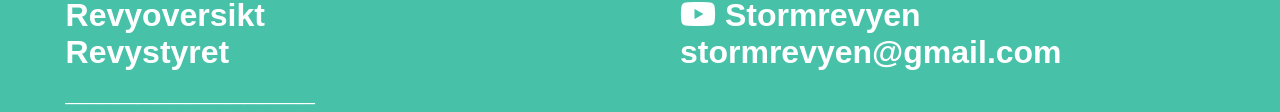
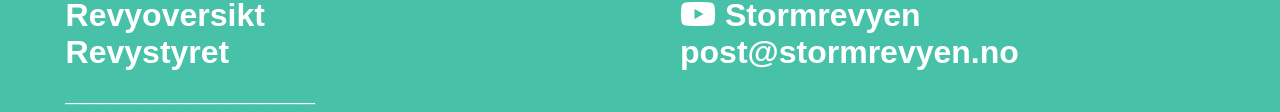
Before and after one commit to Stormrevyen/stormrevyen.no, a plain HTML site: page 404.html in a window 1280 px wide. Shown: the part 881-993 px from the top of the page. Drawn offline with Linux system fonts and the light colour scheme; no server answers; a web font is replaced by a local one.

Commit message:
Endret epost i footer

```diff
--- a/404.html
+++ b/404.html
@@ -195,7 +195,7 @@
             <li><a href="https://www.facebook.com/Stormrevyen/" title="Facebook/Stormrevyen" target="blank"><i class='fab fa-facebook-square'></i> Stormrevyen</a></li>
             <li><a href="https://www.instagram.com/stormrevyen/" title="Instagram/Stormrevyen" target="blank"><i class='fab fa-instagram'></i> Stormrevyen</a></li>
             <li><a href="https://www.youtube.com/channel/UCe325iKhB-N4Ze4ipR9s-9g/" title="Youtube/Stormrevyen" target="blank"><i class='fab fa-youtube'></i> Stormrevyen</a></li>
-            <li><a href="mailto:stormrevyen@gmail.com" title="stormrevyen@gmail.com" target="blank"> stormrevyen@gmail.com </a></li>
+            <li><a href="mailto:post@stormrevyen.no" title="post@stormrevyen.no" target="blank"> post@stormrevyen.no </a></li>
         </ul>
         <div id="byline">© Anders Garberg 2021</div> <!--Nedre del av footer, copyright ol.-->
     </footer>
```
Also changed, not shown: Revyer/abort-mission.html (+1 -1 lines), Revyer/i-vinden.html (+1 -1 lines), Revyer/shitstorm.html (+1 -1 lines), Revyer/skjegget-i-postkassa.html (+1 -1 lines), Revyer/throwback.html (+1 -1 lines), Revystyrer/2017.html (+1 -1 lines), Revystyrer/2018.html (+1 -1 lines), Revystyrer/2019.html (+1 -1 lines), Revystyrer/2020.html (+1 -1 lines), Revystyrer/2021.html (+1 -1 lines), index.html (+1 -1 lines), laginnlegg.html (+1 -1 lines), login.html (+1 -1 lines), pamelding.html (+1 -1 lines), 2 more files.
